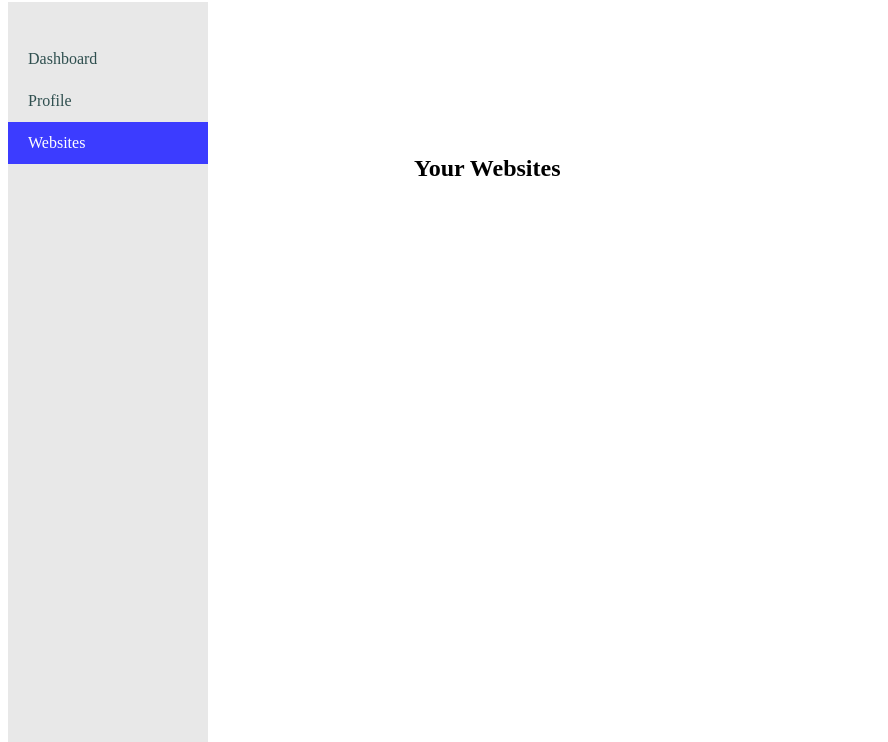
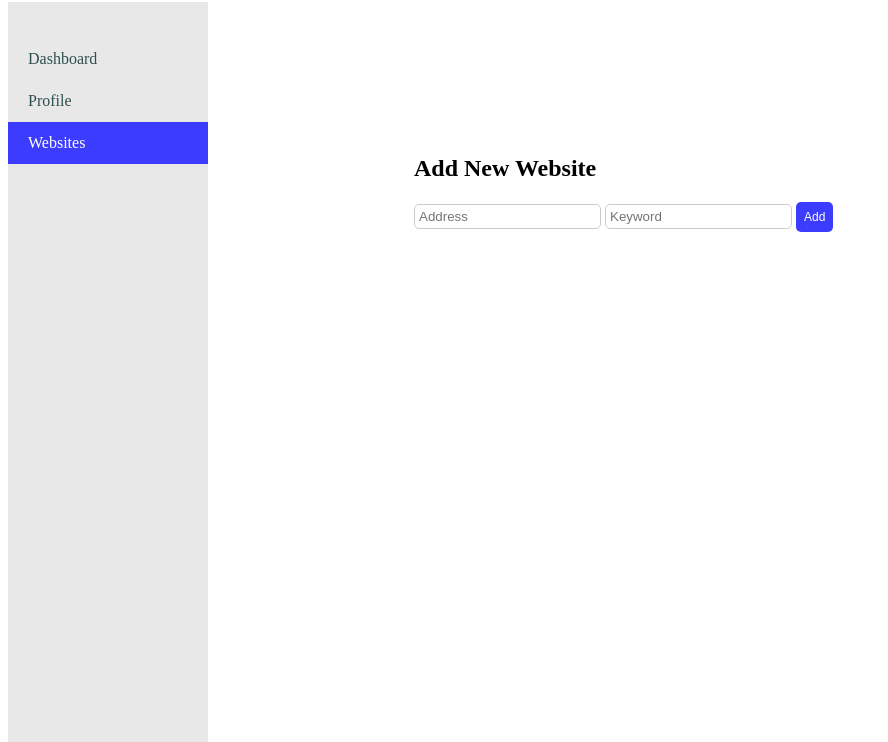
Before and after one commit to koenol/simple-website-monitoring-tool, a Flask app: page /website in a window 1280 px wide. Shown: the part 58-800 px from the top of the page, without its empty margins (0-888 px from the left). Run offline with Flask 3, Linux system fonts and the light colour scheme.

Commit message:
added add_website feature to website.html

```diff
--- a/app.py
+++ b/app.py
@@ -110,13 +110,13 @@ def add_website():
         if service.valid_address(address):
             try:
                 service.add_website(session["user_id"], address, keyword)
-                return redirect("/main")
+                return redirect("/website")
             except sqlite3.IntegrityError as e:
                 flash(str(e))
                 return redirect("/main")
         else:
             flash("Incorrect domain format, use: 'example.com'")
-            return redirect("/main")
+            return redirect("/website")
     abort(405)
 
 @app.route("/toggle-visibility", methods=["POST"])
--- a/templates/website.html
+++ b/templates/website.html
@@ -24,8 +24,27 @@
 
 <div class="container">
     <div class="main-box">
+        <div class="flashed-messages">
+        {% for message in get_flashed_messages() %}
+        <div class="error">
+            <p>
+                <b>{{ message }}</b>
+            </p>
+        </div>
+        {% endfor %}
+        </div>
         <div class="box">
-            <h2>Your Websites</h2>
+        <h2>Add New Website</h2>
+        <form method="POST" action="/add-website">
+            <input type="text" placeholder="Address" id="address" name="address" required>
+            <input type="text" placeholder="Keyword" id="keyword" name="keyword">
+            <button type="submit" id="add-website">Add</button>
+            <input
+                type="hidden"
+                name="csrf_token"
+                value="{{ session.csrf_token }}"
+            />
+        </form>
     </div>
 </div> <!-- self.note: end of login required -->
 
```
